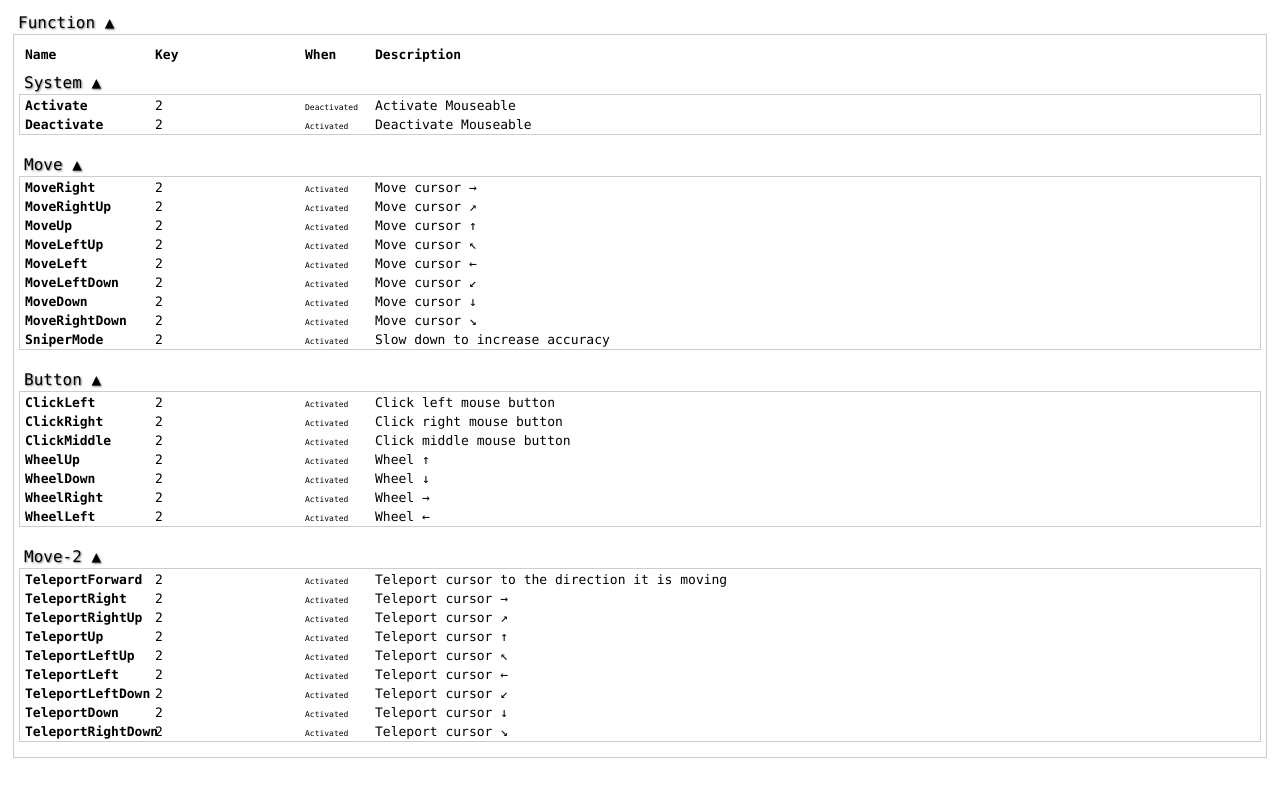
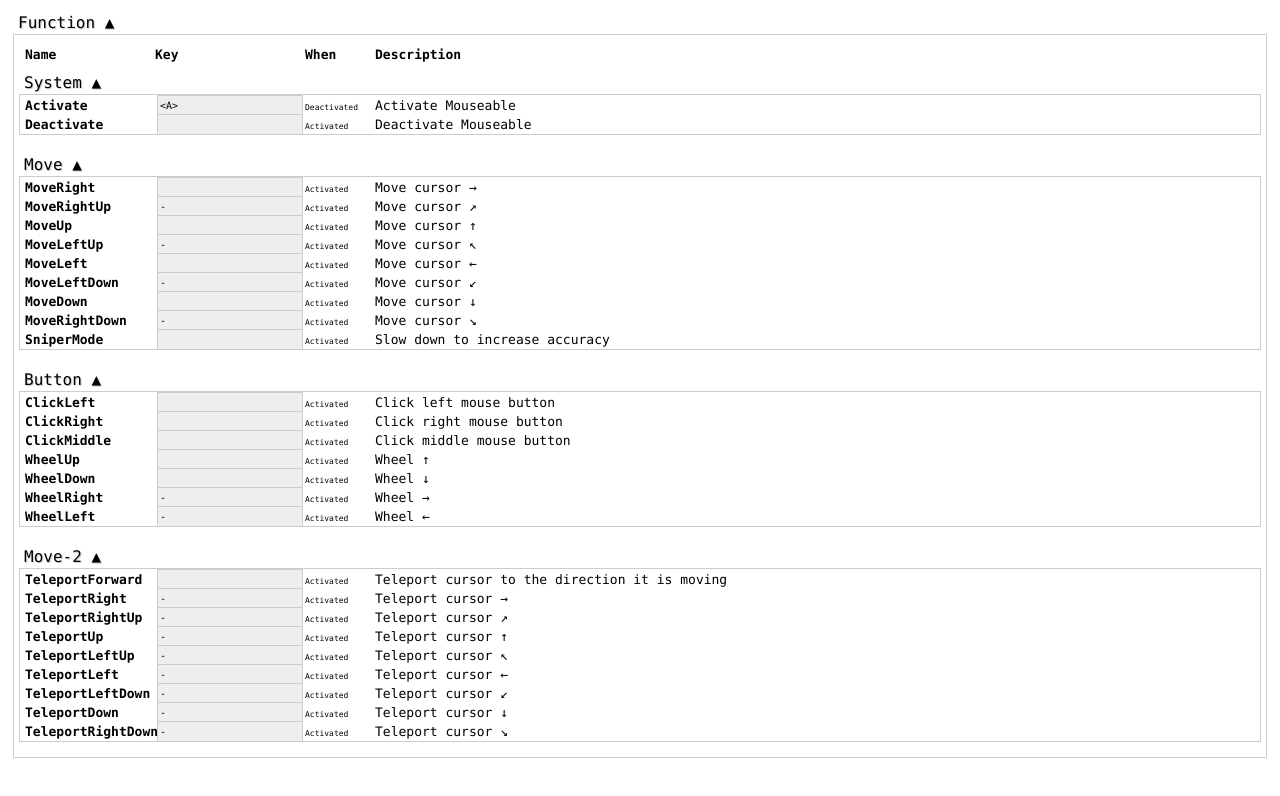
Before and after one commit to wirekang/mouseable, a React (Create React App) app in the folder ts/: page / in a window 1280 px wide. Shown: the top 796 px of the page. Built offline with nearby package versions, Linux system fonts and the light colour scheme.

Commit message:
Update UI

```diff
--- a/ts/src/App.tsx
+++ b/ts/src/App.tsx
@@ -1,19 +1,65 @@
-import React from "react";
-import { loadBind } from "./gobind";
+import React, { useState } from "react";
+import { DataDefinition, FunctionDefinition, FunctionKey, GoBind, loadBind } from "./gobind";
 import { useAsync } from "react-use";
 import FunctionCategories from "./components/FunctionCategories";
+import FunctionKeyInput from "./components/FunctionKeyInput";
+import Background from "./components/Background";
+import MyContext from "./MyContext";
 
 function App() {
-  const state = useAsync(loadBind);
+  const [requesterCounter, setRequesterCounter] = useState(0);
+  const goBindState = useAsync(loadBind, [requesterCounter]);
+  const [keyInputState, setKeyInputState] = useState<{
+    isOpen: boolean;
+    name?: string;
+    key?: FunctionKey;
+  }>({
+    isOpen: false,
+  });
 
-  if (state.loading || !state.value) {
+  if (goBindState.loading || !goBindState.value) {
     return <h4>Loading...</h4>;
   }
 
+  const goBind = goBindState.value!;
+
+  const requestChangeFunctionKey = (name: string) => {
+    const key = goBind.functionNameKeyMap[name];
+    setKeyInputState({ name, isOpen: true, key });
+  };
+
+  const closeFunctionKeyInput = () => {
+    setKeyInputState({ isOpen: false, key: undefined, name: undefined });
+  };
+
+  const changeFunctionKeyInput = async (name: string, fKey: FunctionKey) => {
+    const rst = await window.__changeFunction__(name, fKey);
+    if (rst) {
+      setRequesterCounter((v) => v + 1);
+    }
+  };
+
   return (
-    <div>
-      <FunctionCategories def={state.value.functionDefinitions} record={state.value.functionNameKeyMap} />
-    </div>
+    <MyContext.Provider
+      value={{
+        requestChangeFunctionKey,
+      }}
+    >
+      <div>
+        <FunctionCategories def={goBind.functionDefinitions} record={goBind.functionNameKeyMap} />
+
+        {keyInputState.isOpen && (
+          <Background close={closeFunctionKeyInput}>
+            <FunctionKeyInput
+              close={closeFunctionKeyInput}
+              name={keyInputState.name}
+              fKey={keyInputState.key}
+              change={changeFunctionKeyInput}
+            />
+          </Background>
+        )}
+      </div>
+    </MyContext.Provider>
   );
 }
 
--- /dev/null
+++ b/ts/src/MyContext.ts
@@ -0,0 +1,8 @@
+import React from "react";
+import { GoBind } from "./gobind";
+
+const MyContext = React.createContext<{
+  requestChangeFunctionKey: (name: string) => void;
+}>({} as any);
+
+export default MyContext;
--- /dev/null
+++ b/ts/src/components/Background.tsx
@@ -0,0 +1,25 @@
+import React from "react";
+import MyContext from "../MyContext";
+
+interface Props {
+  children: React.ReactNode;
+  close: () => void;
+}
+
+export default function Background(props: Props): JSX.Element {
+  return (
+    <div
+      onClick={props.close}
+      style={{
+        position: "absolute",
+        left: 0,
+        right: 0,
+        top: 0,
+        bottom: 0,
+        backgroundColor: "#000000aa",
+      }}
+    >
+      <div>{props.children}</div>
+    </div>
+  );
+}
--- /dev/null
+++ b/ts/src/components/Checkbox.tsx
@@ -0,0 +1,38 @@
+import React from "react";
+
+interface Props {
+  isChecked?: boolean;
+  onChange?: (b: boolean) => void;
+  children: React.ReactText;
+  style?: React.CSSProperties;
+}
+
+export default function Checkbox(props: Props): JSX.Element {
+  return (
+    <div
+      style={{
+        cursor: "pointer",
+        display: "flex",
+        flexDirection: "row",
+        alignItems: "center",
+        ...props.style,
+      }}
+      onClick={() => {
+        props.onChange && props.onChange(!props.isChecked);
+      }}
+    >
+      <span style={{}}>{props.children}</span>
+      <input
+        style={{
+          pointerEvents: "none",
+        }}
+        type="checkbox"
+        onClick={(e) => {
+          e.preventDefault();
+        }}
+        checked={props.isChecked}
+        readOnly
+      />
+    </div>
+  );
+}
--- a/ts/src/components/FunctionCategories.tsx
+++ b/ts/src/components/FunctionCategories.tsx
@@ -2,6 +2,7 @@ import React from "react";
 import { FunctionDefinition, FunctionNameKeyRecord, When } from "../gobind";
 import Row from "./Row";
 import GroupBox from "./GroupBox";
+import KeyHolder from "./KeyHolder";
 
 interface Props {
   def: FunctionDefinition[];
@@ -18,7 +19,6 @@ export default function FunctionCategories(props: Props): JSX.Element {
       arr.push(fd);
     }
   });
-  console.log(categoryMap);
   return (
     <div>
       <GroupBox title="Function">
@@ -40,7 +40,7 @@ export default function FunctionCategories(props: Props): JSX.Element {
                   key={fd.Name}
                   name={fd.Name}
                   description={fd.Description}
-                  column2={<p>2</p>}
+                  column2={<KeyHolder name={fd.Name} functionKey={props.record[fd.Name]} />}
                   column3={
                     <span
                       style={{
--- /dev/null
+++ b/ts/src/components/FunctionKeyInput.tsx
@@ -0,0 +1,94 @@
+import React, { useRef, useState } from "react";
+import { useClickAway } from "react-use";
+import { FunctionDefinition, FunctionKey } from "../gobind";
+import Checkbox from "./Checkbox";
+import { functionKeyToText } from "../util/function";
+import InputKeyCode from "./InputKeyCode";
+
+interface Props {
+  name?: string;
+  fKey?: FunctionKey;
+  close: () => void;
+  change: (name: string, fKey: FunctionKey) => void;
+}
+
+export default function FunctionKeyInput(props: Props): JSX.Element {
+  const [key, setKey] = useState(props.fKey!);
+  if (!props.name || !key) {
+    return <>ERROR</>;
+  }
+
+  return (
+    <div
+      style={{
+        position: "absolute",
+        left: 0,
+        right: 0,
+        top: 0,
+        bottom: 0,
+        margin: "auto",
+        width: 300,
+        height: 140,
+        backgroundColor: "white",
+        border: " 1px solid black",
+        zIndex: 100,
+        display: "flex",
+        flexDirection: "column",
+        justifyContent: "flex-start",
+        alignItems: "center",
+      }}
+      onClick={(e) => {
+        e.stopPropagation();
+      }}
+    >
+      <span style={{ fontSize: 24, fontWeight: "bold", marginTop: 6 }}>{props.name}</span>
+      <span style={{ fontSize: 12, margin: "15px 0" }}>{functionKeyToText(key)}</span>
+      <div
+        style={{
+          display: "flex",
+          flexDirection: "row",
+          justifyContent: "space-between",
+          width: "95%",
+          alignItems: "center",
+        }}
+      >
+        {(["IsWin", "IsControl", "IsAlt", "IsShift"] as const).map((k) => (
+          <Checkbox
+            style={{
+              fontSize: 16,
+            }}
+            isChecked={key[k]}
+            onChange={(v) => {
+              setKey((p) => ({ ...p, [k]: v }));
+            }}
+          >
+            {k.replace("Is", "")}
+          </Checkbox>
+        ))}
+      </div>
+      <div
+        style={{
+          display: "flex",
+          flexDirection: "row",
+          justifyContent: "space-between",
+          width: "95%",
+          alignItems: "center",
+          margin: "10px 0",
+        }}
+      >
+        <InputKeyCode keyCode={key.KeyCode} onChange={() => {}} />
+        <Checkbox
+          style={{
+            fontSize: 13,
+          }}
+          isChecked={key.IsDouble}
+          onChange={(IsDouble) => {
+            setKey((v) => ({ ...v, IsDouble }));
+          }}
+        >
+          Double Press
+        </Checkbox>
+      </div>
+    </div>
+  );
+}
--- /dev/null
+++ b/ts/src/components/InputKeyCode.tsx
@@ -0,0 +1,39 @@
+import React from "react";
+
+interface Props {
+  keyCode: number;
+  onChange: (c: number) => void;
+}
+
+export default function InputKeyCode(props: Props): JSX.Element {
+  const onChange = (c: number) => {
+    props.onChange(c);
+  };
+
+  return (
+    <div
+      style={{
+        display: "flex",
+        flexDirection: "row",
+      }}
+    >
+      <input
+        autoFocus
+        value={props.keyCode}
+        size={14}
+        onKeyDown={(e) => {
+          e.preventDefault();
+          e.stopPropagation();
+          console.log(e.code, e.key);
+        }}
+      />
+      <button
+        onClick={() => {
+          onChange(0);
+        }}
+      >
+        X
+      </button>
+    </div>
+  );
+}
--- /dev/null
+++ b/ts/src/components/KeyHolder.tsx
@@ -0,0 +1,40 @@
+import React, { useRef, useState } from "react";
+import { FunctionKey } from "../gobind";
+import { useClickAway, useMouse } from "react-use";
+import ReactDOM from "react-dom";
+import FunctionKeyInput from "./FunctionKeyInput";
+import MyContext from "../MyContext";
+import { functionKeyToText } from "../util/function";
+
+interface Props {
+  name: string;
+  functionKey: FunctionKey;
+}
+
+export default function KeyHolder(props: Props): JSX.Element {
+  return (
+    <MyContext.Consumer>
+      {(v) => (
+        <div
+          style={{
+            cursor: "pointer",
+            backgroundColor: "#eee",
+            border: "1px solid #ccc",
+            fontSize: 10,
+            margin: 2,
+            padding: 2,
+            height: "15px",
+            display: "flex",
+            flexDirection: "row",
+            alignItems: "center",
+          }}
+          onClick={() => {
+            v.requestChangeFunctionKey(props.name);
+          }}
+        >
+          {functionKeyToText(props.functionKey)}
+        </div>
+      )}
+    </MyContext.Consumer>
+  );
+}
--- a/ts/src/components/TextButton.tsx
+++ b/ts/src/components/TextButton.tsx
@@ -11,7 +11,7 @@ export default function TextButton(props: Props): JSX.Element {
     <span
       style={{
         cursor: "pointer",
-        textShadow: "1px 1px 2px grey",
+        textShadow: "1px 1px 1px #ccc",
         ...props.style,
       }}
       onClick={props.onClick}
--- a/ts/src/gobind.ts
+++ b/ts/src/gobind.ts
@@ -46,11 +46,25 @@ export interface GoBind {
   dataNameValueMap: DataNameValueRecord;
 }
 
+const isDev = process.env.NODE_ENV === "development";
+if (isDev) {
+  console.log("DEVELOPMENT MODE");
+}
+
 export async function loadBind(): Promise<GoBind> {
-  const f = (window as any).__loadBind;
-  if (!f) {
-    console.log("USE MOCK");
-    return Promise.resolve(mock);
+  if (isDev) {
+    await new Promise((r) => setTimeout(r, 1000));
+    return mock;
   }
-  return f();
+  return window.__loadBind__();
 }
+
+export async function changeFunction(name: string, key: FunctionKey): Promise<boolean> {
+  if (isDev) {
+    mock.functionNameKeyMap[name] = key;
+    await new Promise((r) => setTimeout(r, 1000));
+    return true;
+  }
+
+  return window.__changeFunction__(name, key);
+}
--- /dev/null
+++ b/ts/src/util/function.ts
@@ -0,0 +1,33 @@
+import { FunctionKey } from "../gobind";
+
+export function functionKeyToText(k: FunctionKey): string {
+  if (k.KeyCode === 0) {
+    return "-";
+  }
+  let s = "";
+
+  if (k.IsWin) {
+    s += "<W> + ";
+  }
+
+  if (k.IsControl) {
+    s += "<C> + ";
+  }
+
+  if (k.IsAlt) {
+    s += "<A> + ";
+  }
+
+  if (k.IsShift) {
+    s += "<S> + ";
+  }
+
+  if (s.endsWith(" + ")) {
+    s = s.substring(0, s.length - 3);
+  }
+
+  if (k.IsDouble) {
+    s += " X2";
+  }
+  return s;
+}
```
Also changed, not shown: ts/src/Global.d.ts (added, +8 -0 lines).
